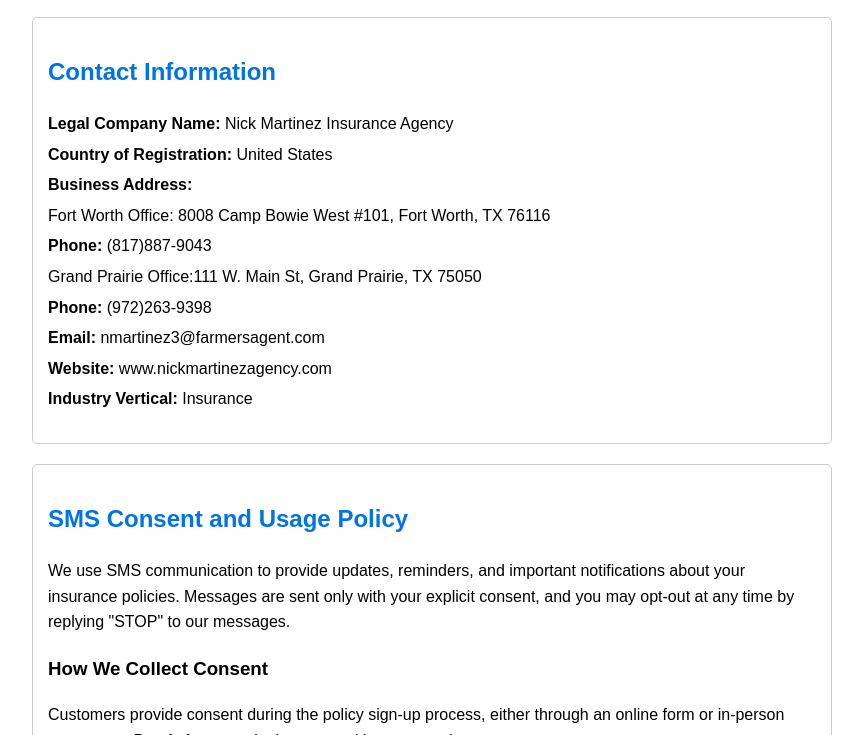
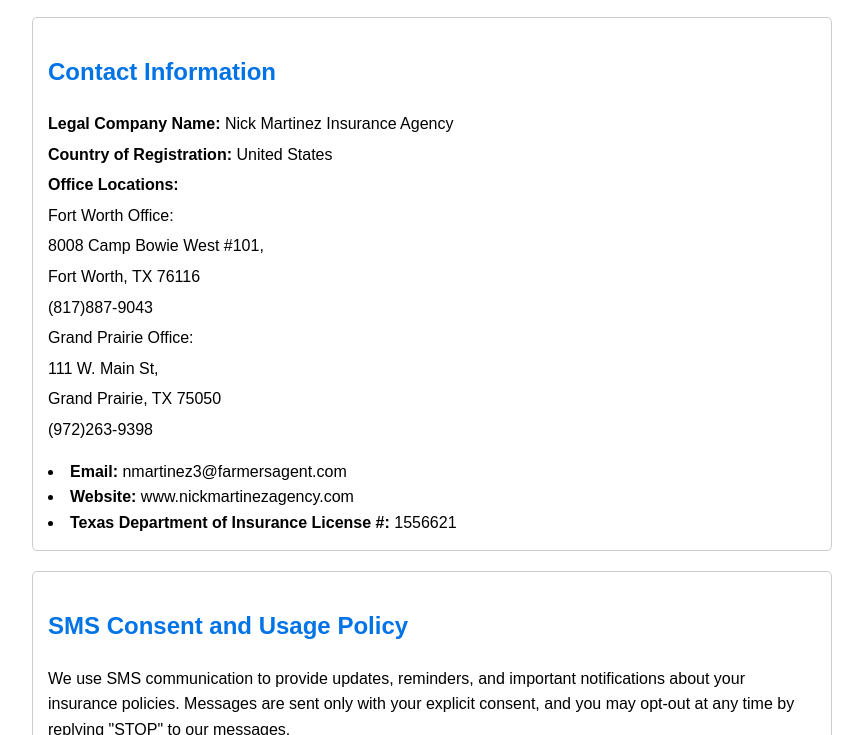
Before and after one commit to 35905m/Contact-me, a plain HTML site: page index.html in a window 1280 px wide. Shown: the part 617-1352 px from the top of the page, without its empty margins (208-1071 px from the left). Drawn offline with Linux system fonts and the light colour scheme; a script that the page names is missing.

Commit message:
Update index.html

```diff
--- a/index.html
+++ b/index.html
@@ -89,18 +89,22 @@
                 <li><strong>Legal Company Name:</strong> Nick Martinez Insurance Agency</li>
                 <li><strong>Country of Registration:</strong> United States</li>
 
-                <li><strong>Business Address:</strong>
+                <li><strong>Office Locations:</strong>
                     <ul>
-                        <li>Fort Worth Office: 8008 Camp Bowie West #101, Fort Worth, TX 76116</li>
-                          <li><strong>Phone:</strong> (817)887-9043</li>
-                        <li>Grand Prairie Office:111 W. Main St, Grand Prairie, TX 75050</li>
-                          <li><strong>Phone:</strong> (972)263-9398</li>
+                        <li>Fort Worth Office:</li>
+                        <li>8008 Camp Bowie West #101,</li>
+                        <li>Fort Worth, TX 76116</li>
+                          <li>(817)887-9043</li>
+                            </ul>
+                        <li>Grand Prairie Office:</li>
+                        <li>111 W. Main St,</li>
+                        <li>Grand Prairie, TX 75050</li>
+                        <li>(972)263-9398</li>
                     </ul>
                 </li>
-
                 <li><strong>Email:</strong> nmartinez3@farmersagent.com</li>
                 <li><strong>Website:</strong> www.nickmartinezagency.com</li>
-                <li><strong>Industry Vertical:</strong> Insurance</li>
+                <li><strong>Texas Department of Insurance License #:</strong> 1556621</li>
             </ul>
         </div>
 
```
